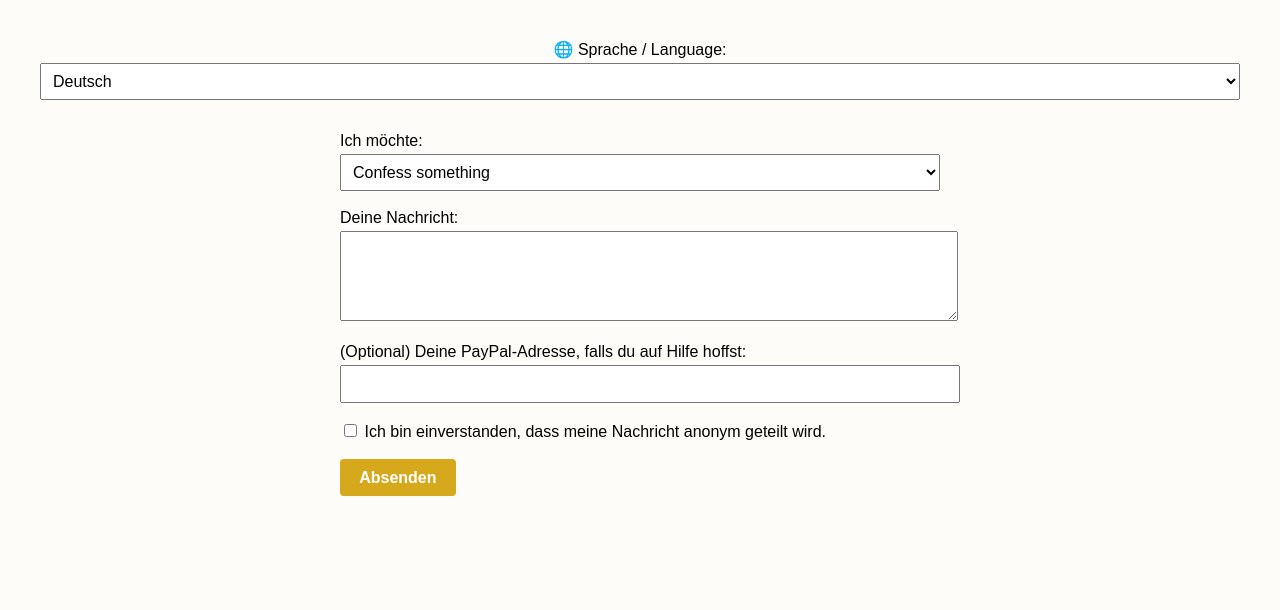
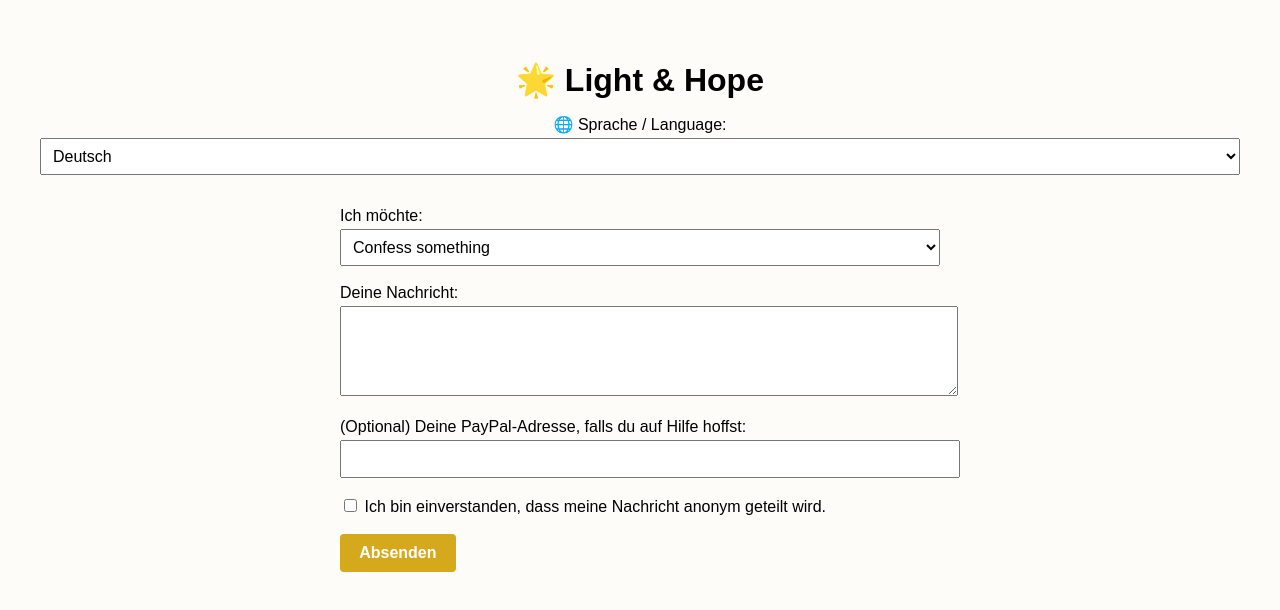
Before and after one commit to Beichte/lightnhope, a website: page index.html in a window 1280 px wide. Drawn offline with Linux system fonts and the light colour scheme.

Commit message:
Update index.html

```diff
--- a/index.html
+++ b/index.html
@@ -3,12 +3,17 @@
 <head>
   <meta charset="UTF-8" />
   <meta name="viewport" content="width=device-width, initial-scale=1.0" />
-  <title>Verborgene Stimme</title>
+  <title>Light & Hope</title>
   <style>
     body {
       font-family: sans-serif;
       background: #fdfcf8;
       padding: 2rem;
+    }
+    h1 {
+      text-align: center;
+      font-size: 2rem;
+      margin-bottom: 1rem;
     }
     form {
       max-width: 600px;
@@ -49,7 +54,7 @@
   </style>
 </head>
 <body>
-
+  <h1>🌟 Light & Hope</h1>
   <div class="lang-select">
     <label for="lang">🌐 Sprache / Language:</label>
     <select id="lang">
```
